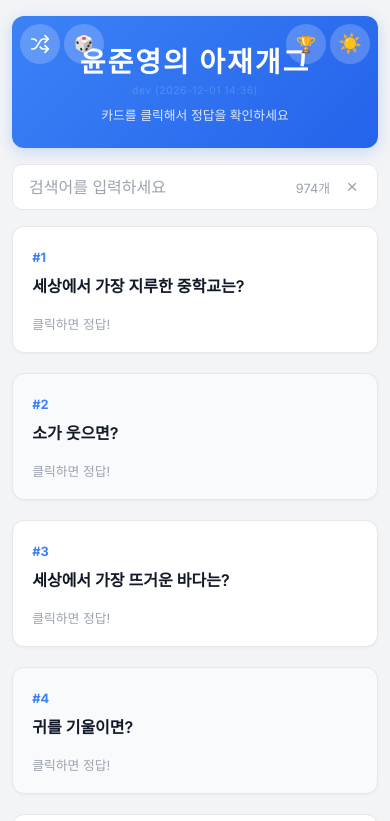
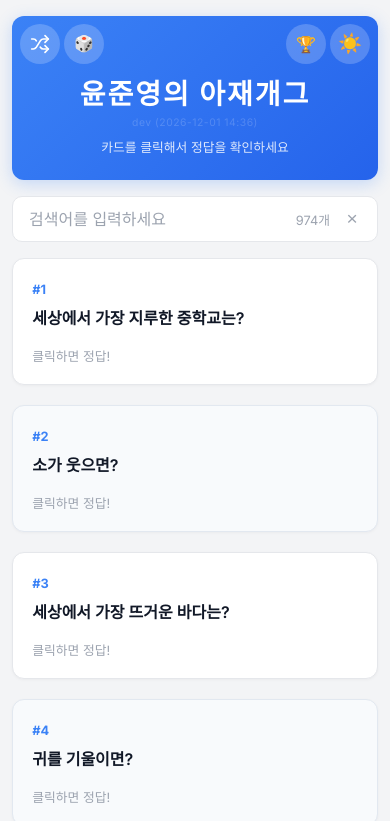
Before and after one commit to ysoftman/dadjoke, a website built with Vite: page index.html in a window 390 px wide. Shown: the top 821 px of the page. Built offline with nearby package versions, Linux system fonts and the light colour scheme.

Commit message:
Increase mobile header top padding to avoid button-title overlap

```diff
--- a/src/style.css
+++ b/src/style.css
@@ -565,7 +565,7 @@ footer {
 		padding: 1rem 0.75rem;
 	}
 	header {
-		padding: 1.5rem 1rem;
+		padding: 3.5rem 1rem 1.5rem;
 		border-radius: 12px;
 	}
 	header h1 {
```
